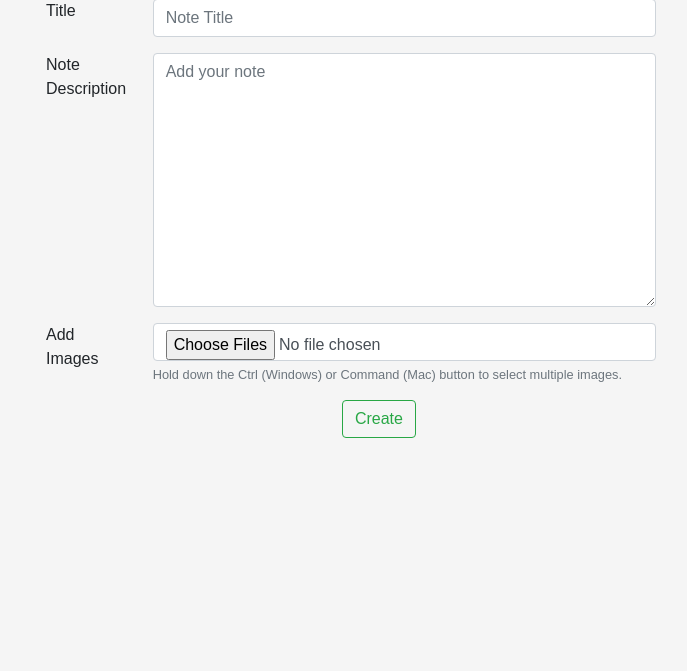
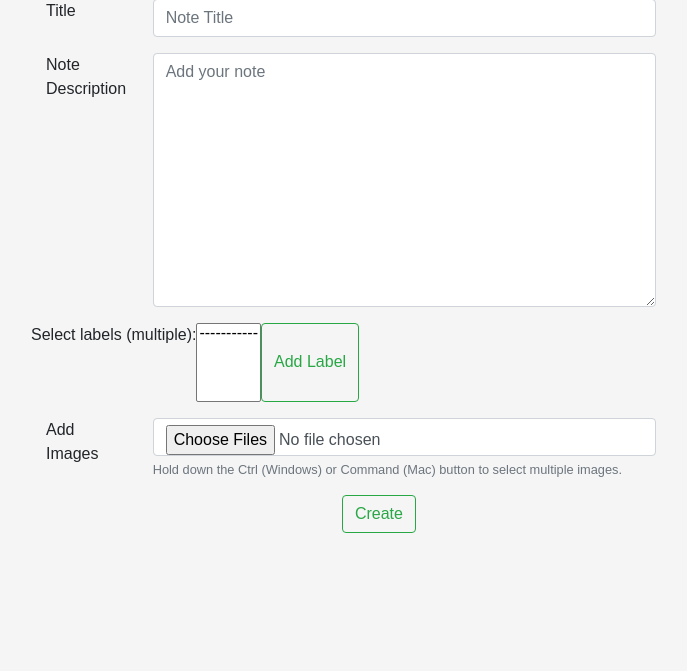
Before and after one commit to Sakib2186/Note-App, a Django app: the page made by UserData/Templates/add_note.html in a window 1280 px wide. Shown: the part 209-880 px from the top of the page, without its empty margins (289-976 px from the left). Run offline with Django 4.2, Linux system fonts and the light colour scheme; the visitor is signed in with stand-in values (Sample User, id 1); some libraries are stand-ins or nearby versions.

Commit message:
Done with label

```diff
--- a/UserData/Templates/add_note.html
+++ b/UserData/Templates/add_note.html
@@ -59,6 +93,21 @@
                     <textarea name="note_description" class="form-control" placeholder="Add your note" rows="10"></textarea>
                   </div>
                 </div>
+                <div class="form-group row">
+                  <label for="label">Select labels (multiple):</label>
+                  <select id="fruits" name="label" multiple>
+                    <option value="">-----------</option>
+                    {% for i in label %}
+                    <option value="{{i.labelName}}">{{i.labelName}}</option>
+                    {% endfor %}
+                </select>
+                <br>
+                <button type="button" class="btn btn-outline-success txt-success rounded buttons" data-toggle="modal" data-target="#deleteModal">
+                  Add Label
+              </button>
+
+                </div>
+
 
                 <div class="form-group row">
 
@@ -84,9 +133,38 @@
                   </div>
                 </div>
               </form>
+
             </div>
           </div>
     </div>
+
+    <div class="modal fade" id="deleteModal" tabindex="-1" role="dialog" aria-labelledby="deleteModalLabel" aria-hidden="true">
+
+      <div class="modal-dialog" role="document">
+          <div class="modal-content">
+              <div class="modal-header">
+                  <h5 class="modal-title" id="addModalLabel">Add Label</h5>
+                  <button type="button" class="close" data-dismiss="modal" aria-label="Close">
+                      <span aria-hidden="true">&times;</span>
+                  </button>
+              </div>
+              <div class="modal-body">
+                <form method="POST">
+                  {% csrf_token %}
+
+                <label for="label">Label:</label>
+                <input type="text" id="label" name="label">
+              </div>
+              <div class="modal-footer">
+                <button type="submit" class="btn btn-outline-success txt-success rounded buttons" name="add_labels" value="Add">Add</button>
+                <button  class="btn btn-secondary" data-dismiss="modal">Cancel</button>
+              </div>
+            </form>
+          </div>
+      </div>
+  </div>
+
+
     <script src="https://code.jquery.com/jquery-3.5.1.slim.min.js"></script>
     <script src="https://cdn.jsdelivr.net/npm/@popperjs/core@2.9.3/dist/umd/popper.min.js"></script>
     <script src="https://maxcdn.bootstrapcdn.com/bootstrap/4.5.2/js/bootstrap.min.js"></script>
--- a/UserData/Templates/note_description.html
+++ b/UserData/Templates/note_description.html
@@ -28,6 +28,7 @@
                 <div class="box-body">
                     <h2>{{ note.title }}</h2>
                     <p>Username: {{ note.username }}</p>
+                    <p>Label(s):{{note.note_label}}</p>
                     <p>{{ note.description }}</p>
 
                     {% if note.images.all %}
--- a/UserData/Templates/notes_home.html
+++ b/UserData/Templates/notes_home.html
@@ -68,6 +68,7 @@
                             <td><a href="{% url 'UserData:note_description' pk=note.pk%}">{{note.pk}}</a></td>
                             <td>{{note.title}}</a></td>
                             <td>{{note.description}}</td>
+                            <td>{{note.note_label}}</td>
                         </tr>
                         {% endfor %}
 
--- a/UserData/views.py
+++ b/UserData/views.py
@@ -1,7 +1,7 @@
 from django.shortcuts import render,redirect, get_object_or_404
 from django.contrib import messages
 from django.contrib.auth.models import User,auth
-from .models import UserInfo,UserNotes, NoteImage
+from .models import UserInfo,UserNotes, NoteImage,Notes_Label
 
 from django.contrib.auth.decorators import login_required
 # Create your views here.
@@ -51,6 +51,7 @@ def logout(request):
 
 @login_required
 def notes_home(request,username):
+    username=request.user.username
     get_all_notes=UserNotes.objects.filter(username=username)
     print(get_all_notes)
     context={
@@ -61,29 +62,61 @@ def notes_home(request,username):
 
 @login_required
 def add_note(request, username):
+
+    labels = Notes_Label.objects.all()
+
+
     if request.method == "POST":
-        title = request.POST['title']
-        note_description = request.POST['note_description']
-        files = request.FILES.getlist('image')  # Get a list of uploaded files
-        user = request.user.username
+        if request.POST.get('create_note'):
+            title = request.POST['title']
+            note_description = request.POST['note_description']
+            label = request.POST.getlist('label')
+            print(label)
+            files = request.FILES.getlist('image')  # Get a list of uploaded files
+            user = request.user.username
+            if len(label)==0:
+                new_note = UserNotes.objects.create(
+                    title=title,
+                    description=note_description,
+                    username=UserInfo.objects.get(username=user)
+                )
+                new_note.save()
+            else:
+                new_note = UserNotes.objects.create(
+                    title=title,
+                    description=note_description,
+                    username=UserInfo.objects.get(username=user)
+                )
+                string =""
+                for i in label:
+                    print(i)
+                    string = string + str(i) + ", "
+                print("String is "+ string)
+                new_note.note_label = string
+                new_note.save()
 
-        new_note = UserNotes.objects.create(
-            title=title,
-            description=note_description,
-            username=UserInfo.objects.get(username=user)
-        )
 
-        for file in files:
-            NoteImage.objects.create(note=new_note, image=file)
+            for file in files:
+                NoteImage.objects.create(note=new_note, image=file)
 
-        return redirect('UserData:notes_home', username)
+            return redirect('UserData:notes_home', username)
 
-    return render(request, 'add_note.html')
+        if request.POST.get('add_labels'):
+            username=request.user.username
+            label_name = request.POST['label']
+            new_label = Notes_Label.objects.create(labelName=label_name,label_for =UserInfo.objects.get(username=username))
+            new_label.save()
+
+
+    context={'label':labels,}
+
+    return render(request, 'add_note.html',context)
 
 @login_required
 def note_description(request, pk):
-    note = get_object_or_404(UserNotes, pk=pk)
     username=request.user.username
+    note = UserNotes.objects.get(username=username,pk=pk)
+
 
     if request.method == 'POST':
         note.delete()
```
Also changed, not shown: other parts of UserData/Templates/add_note.html (+34 -0 lines), UserData/admin.py (+9 -5 lines), UserData/models.py (+12 -2 lines), UserData/migrations/0001_initial.py, UserData/migrations/0002_notes_label.py (added), UserData/migrations/0002_usernotes.py (deleted), UserData/migrations/0003_remove_usernotes_image.py (deleted), UserData/migrations/0004_notes_images.py (deleted), UserData/static/add_note.css (line endings or trailing spaces), UserNotePictures/UserNotePictures/download.jpg (deleted), 1 other file.
